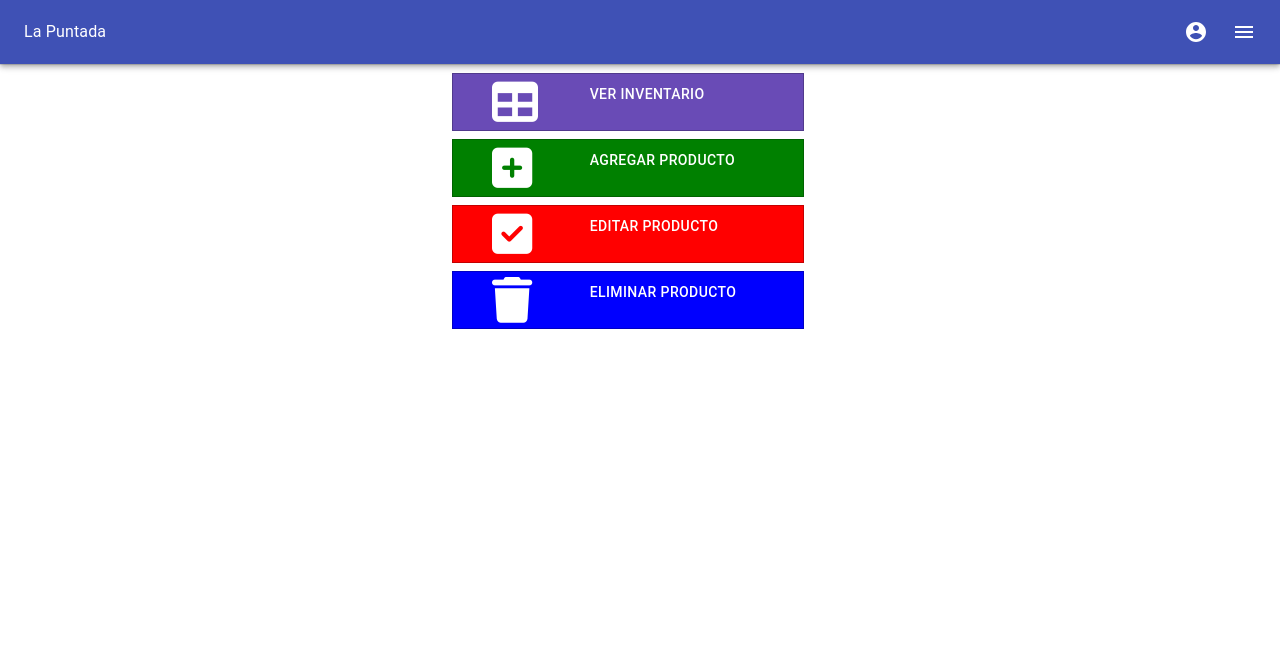
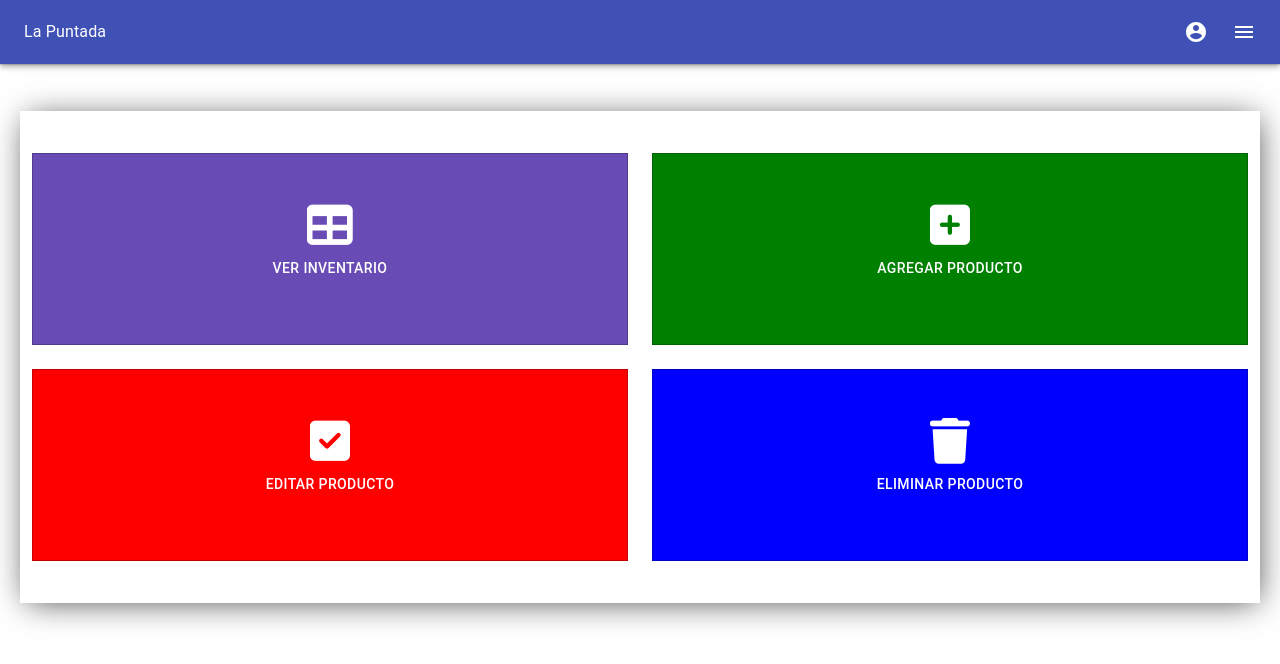
Before and after one commit to JosueSilvaA/la-puntada, a React (Create React App) app: page /MainInventory in a window 1280 px wide. Shown: the top 664 px of the page. Built offline with nearby package versions, Linux system fonts and the light colour scheme.

Commit message:
inventario
Vista web.

```diff
--- a/src/Components/MainInventoryItem.jsx
+++ b/src/Components/MainInventoryItem.jsx
@@ -8,11 +8,11 @@ const MainInventoryItem = (props) => {
   return (
     <>
       <Grid item xs={12} style={{ margin:'0px',"padding":'0px'}} >
-        <div className="d-flex mx-auto text-center" style={{width:'auto'}} >
+        <div className="d-flex text-center" style={{width:'auto'}} >
           <Button
             variant="outlined"
             className=" mx-auto text-center"
-            style={{ margin:'4px',marginRight:'0px',marginLeft:'0px',alignItems: 'center', width: '22rem'  ,height: 'auto', borderRadius: '0%', background: bgColor }}
+            style={{ margin:'4px',marginRight:'0px',marginLeft:'0px',alignItems: 'center', width: '100%'  ,height: '6rem', borderRadius: '0%', background: bgColor }}
             href={route}
           >
             <div className="d-flex col-4 text-center" style={{paddingLeft:'24px', alignItems:'center'}}>
--- /dev/null
+++ b/src/Components/maininventoryitemweb.jsx
@@ -0,0 +1,38 @@
+import React from 'react';
+// import { Card, CardMedia, CardActionArea, Button } from '@material-ui/core';
+import { Grid, Button, Icon } from '@material-ui/core';
+
+const MainInventoryItem = (props) => {
+  // eslint-disable-next-line react/prop-types
+  const { route, iconItem, nameItem, bgColor, pdLeft } = props;
+  return (
+    <>
+      <Grid item xs={12}  style={{marginRight:'0px', marginLeft:'0px'}}>
+        <div className="d-flex"  >
+          <Button
+            variant="outlined"
+            className=" mx-auto text-center"
+            style={{ width: '100%'  ,height: '12rem', borderRadius: '0%', background: bgColor }}
+            href={route}
+          >
+            <div className="flex-column" style={{padding:'5px'}}>
+            <Icon
+              className={iconItem}
+              style={{  width: 'auto', fontSize: '46px', color: 'white', paddingLeft: pdLeft }}
+            />
+            <br/>
+            <p className="text-center" style={{color: 'white'}}>{nameItem}</p>
+            </div>
+
+          </Button>
+
+        </div>
+
+      </Grid>
+
+
+    </>
+  );
+};
+
+export default MainInventoryItem;
--- a/src/Pages/maininventory.jsx
+++ b/src/Pages/maininventory.jsx
@@ -1,8 +1,9 @@
 import React from 'react';
 import { Grid, Divider } from '@material-ui/core';
-
+import Hidden from '@material-ui/core/Hidden';
 import NavBar from '../Components/Navbar';
 import MainInventoryItem from '../Components/MainInventoryItem';
+import MainInventoryItem2 from '../Components/maininventoryitemweb';
 
 
 const MainInventory = () => {
@@ -10,8 +11,11 @@ const MainInventory = () => {
     <>
       <NavBar pageName="La Puntada" goBack={false} />
       <Divider />
-      <div className="" style={{marginTop:'1rem'}}>
-        <Grid container spacing={3} style={{width:'100%'}}>
+      <Hidden only={['lg', 'xl', 'md']}>
+          <div className="" style={{width:'100%',marginTop:'1rem'}}>
+            <Grid container mx="auto"   alignItems="center" spacing={3} style={{marginLeft:'0px',marginRight:'0px',width:'100%'}}>
+
+                <Grid item xs>
                   <MainInventoryItem
                     iconItem="fas fa-table"
                     nameItem="Ver inventario"
@@ -41,7 +45,52 @@ const MainInventory = () => {
                     pdLeft="0px"
                   />
                 </Grid>
+            </Grid>
           </div>
+      </Hidden>
+      <Hidden only={['xs', 'sm']} >
+          <div style={{borderColor:'black' , padding:'20px',width:'100%',marginTop:'1rem'}}>
+            <Grid container className=""   alignItems="center" spacing={3} style={{boxShadow: '2px 3px 31px -5px rgba(0,0,0,0.75)',paddingTop:'30px',paddingBottom:'30px' ,marginTop:'10px',marginBottom:'10px',marginLeft:'0px',marginRight:'0px',width:'100%'}}>
+
+                <Grid item xs={6}>
+                      <MainInventoryItem2
+                        iconItem="fas fa-table"
+                        nameItem="Ver inventario"
+                        route="/users"
+                        bgColor="#694bb6"
+                        pdLeft="0px"
+                      />
+                 </Grid>
+                  <Grid item xs={6}>
+                      <MainInventoryItem2
+                        iconItem="fas fa-plus-square"
+                        nameItem="Agregar Producto"
+                        route="/inventory"
+                        bgColor="green"
+                        pdLeft="0px"
+                      />
+                  </Grid>
+                  <Grid item xs={6}>
+                      <MainInventoryItem2
+                        iconItem="fas fa-check-square"
+                        nameItem="Editar Producto"
+                        route="/inventory"
+                        bgColor="red"
+                        pdLeft="0px"
+                      />
+                   </Grid>
+                  <Grid item xs={6}>
+                      <MainInventoryItem2
+                        iconItem="fas fa-trash"
+                        nameItem="Eliminar Producto"
+                        route="/main-inventory"
+                        bgColor="blue"
+                        pdLeft="0px"
+                      />
+                </Grid>
+            </Grid>
+          </div>
+      </Hidden>
     </>
   );
 };
```
Lines whose indentation alone changed are shown as unchanged.
